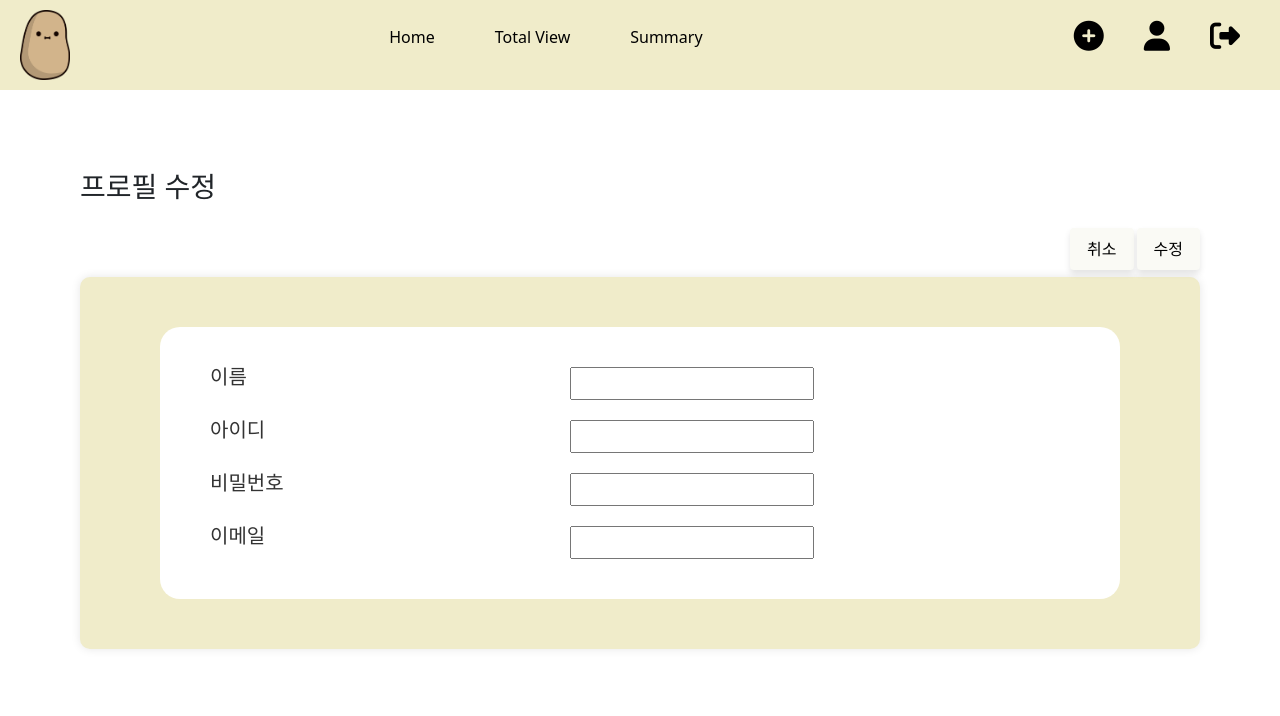
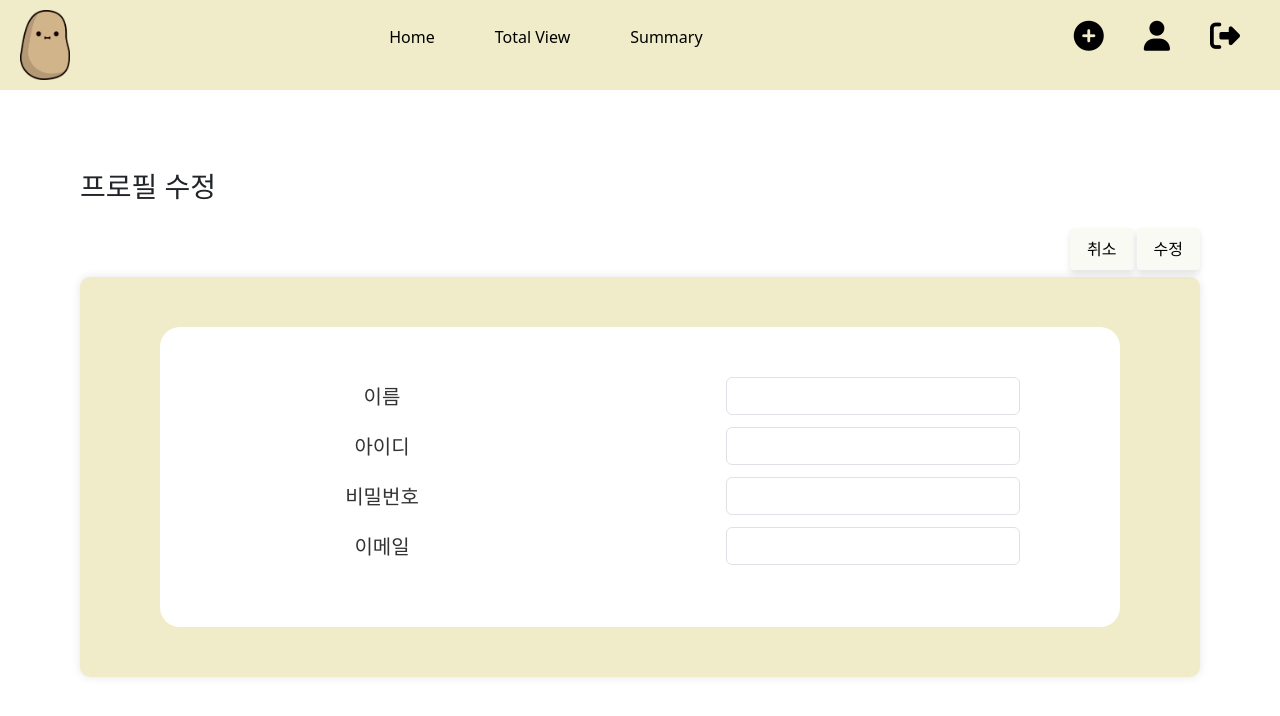
Before and after one commit to Hwijun-Kim/TalkingPotatoes, a Vue app in the folder project-TP/: page /profile in a window 1280 px wide. Shown: the top 716 px of the page. Built offline with nearby package versions, Linux system fonts and the light colour scheme.

Commit message:
profile,create,update 수정

```diff
--- a/project-TP/src/pages/CreateItem.vue
+++ b/project-TP/src/pages/CreateItem.vue
@@ -29,6 +29,7 @@
                   <div class="item-input">
                     <input
                       type="date"
+                      class="form-control"
                       id="date"
                       name="date"
                       style="text-align: center"
@@ -44,6 +45,7 @@
                   <div class="item-input">
                     <input
                       type="text"
+                      class="form-control"
                       id="amount"
                       name="amount"
                       maxlength="20"
@@ -61,6 +63,7 @@
                   <div class="item-input">
                     <select
                       id="type"
+                      class="form-select"
                       v-model="formData.type"
                       @change="updateCategories"
                     >
@@ -76,7 +79,11 @@
                     <label for="category">카테고리</label>
                   </div>
                   <div class="item-input">
-                    <select id="category" v-model="formData.category">
+                    <select
+                      class="form-select"
+                      id="category"
+                      v-model="formData.category"
+                    >
                       <option
                         v-for="option in categoryOptions"
                         :key="option"
@@ -96,6 +103,7 @@
                 </div>
                 <div class="item-input">
                   <textarea
+                    class="form-control"
                     name="memo"
                     id="memo"
                     placeholder="점심값 10,000원 지출"
@@ -252,7 +260,7 @@ button:hover {
 
 .item-text {
   display: flex;
-  padding: 10px 20px;
+  padding: 10px 39px;
   font-size: 20px;
   line-height: 20px;
   color: #333;
@@ -262,7 +270,7 @@ button:hover {
 
 .item-text-bold {
   display: flex;
-  padding: 10px 20px;
+  padding: 10px 39px;
   font-size: 20px;
   font-weight: 700;
   line-height: 20px;
--- a/project-TP/src/pages/Profile.vue
+++ b/project-TP/src/pages/Profile.vue
@@ -22,81 +22,73 @@
           <div class="flex-table">
             <div class="flex-cell grid-1">
               <div class="flex-table-item">
-                <div class="item-text width-per-40 m-width-per-30">
+                <div class="item-text">
                   <div class="flex-align-self-center">이름</div>
                 </div>
-                <div class="item-text width-per-60 m-width-per-70">
-                  <div class="flex-align-self-center">
+                <div class="item-input">
                   <input
                     type="text"
-                      id="uname"
-                      name="uid"
+                    class="form-control"
+                    id="name"
+                    name="name"
                     maxlength="20"
                     size="15"
                     style="text-align: center"
-                      title="orderFrom"
                   />
-                  </div>
                 </div>
               </div>
             </div>
             <div class="flex-cell grid-1">
               <div class="flex-table-item">
-                <div class="item-text width-per-40 m-width-per-30">
+                <div class="item-text">
                   <div class="flex-align-self-center">아이디</div>
                 </div>
-                <div class="item-text width-per-60 m-width-per-70">
-                  <div class="flex-align-self-center">
+                <div class="item-input">
                   <input
                     type="text"
-                      id="uid"
-                      name="uid"
+                    class="form-control"
+                    id="id"
+                    name="id"
                     maxlength="20"
                     size="15"
                     style="text-align: center"
-                      title="orderFrom"
                   />
-                  </div>
                 </div>
               </div>
             </div>
             <div class="flex-cell grid-1">
               <div class="flex-table-item">
-                <div class="item-text width-per-40 m-width-per-30">
+                <div class="item-text">
                   <div class="flex-align-self-center">비밀번호</div>
                 </div>
-                <div class="item-text width-per-60 m-width-per-70">
-                  <div class="flex-align-self-center">
+                <div class="item-input">
                   <input
-                      type="text"
+                    type="password"
+                    class="form-control"
                     id="pw"
                     name="pw"
                     maxlength="20"
                     size="15"
                     style="text-align: center"
-                      title="orderFrom"
                   />
-                  </div>
                 </div>
               </div>
             </div>
             <div class="flex-cell grid-1">
               <div class="flex-table-item">
-                <div class="item-text width-per-40 m-width-per-30">
+                <div class="item-text">
                   <div class="flex-align-self-center">이메일</div>
                 </div>
-                <div class="item-text width-per-60 m-width-per-70">
-                  <div class="flex-align-self-center">
+                <div class="item-input">
                   <input
-                      type="text"
+                    type="email"
+                    class="form-control"
                     id="email"
                     name="email"
                     maxlength="20"
                     size="15"
                     style="text-align: center"
-                      title="orderFrom"
                   />
-                  </div>
                 </div>
               </div>
             </div>
@@ -160,7 +152,7 @@ button:hover {
 }
 
 .card-item.basic {
-  padding: 30px;
+  padding: 50px;
   background: #fff;
   border-radius: 20px;
 }
@@ -181,10 +173,6 @@ button:hover {
   position: relative;
   display: flex;
   flex-wrap: wrap;
-}
-
-.grid-2 {
-  width: 50%;
 }
 
 .grid-1 {
@@ -221,7 +209,8 @@ button:hover {
 
 .item-text {
   display: flex;
-  padding: 10px 20px;
+  justify-content: center;
+  padding: 10px 40px;
   font-size: 20px;
   line-height: 20px;
   color: #333;
@@ -231,7 +220,7 @@ button:hover {
 
 .item-text-bold {
   display: flex;
-  padding: 10px 20px;
+  padding: 10px 40px;
   font-size: 20px;
   font-weight: 700;
   line-height: 20px;
@@ -265,4 +254,31 @@ button:hover {
 .width-per-60 {
   width: 60%;
 }
+
+.flex-table {
+  display: flex;
+  justify-content: space-between;
+  flex-wrap: wrap;
+}
+
+.flex-cell {
+  display: flex;
+  align-items: center;
+  margin-bottom: 10px;
+}
+
+.flex-table-item {
+  display: flex;
+  width: 100%;
+  justify-content: space-between;
+}
+
+.item-text {
+  width: 40%;
+}
+
+.item-input {
+  width: 40%;
+  padding-right: 50px;
+}
 </style>
--- a/project-TP/src/pages/UpdateItem.vue
+++ b/project-TP/src/pages/UpdateItem.vue
@@ -2,7 +2,7 @@
   <section class="contents-wrap">
     <div class="con_title-group">
       <div class="con-title">
-        <h3>신규 등록</h3>
+        <h3>상세 정보</h3>
       </div>
     </div>
     <div class="basic-group">
@@ -30,6 +30,7 @@
                   <div class="item-input">
                     <input
                       type="date"
+                      class="form-control"
                       id="date"
                       name="date"
                       style="text-align: center"
@@ -45,6 +46,7 @@
                   <div class="item-input">
                     <input
                       type="text"
+                      class="form-control"
                       id="amount"
                       name="amount"
                       maxlength="20"
@@ -62,6 +64,7 @@
                   <div class="item-input">
                     <select
                       id="type"
+                      class="form-select"
                       v-model="formData.type"
                       @change="updateCategories"
                     >
@@ -77,7 +80,11 @@
                     <label for="category">카테고리</label>
                   </div>
                   <div class="item-input">
-                    <select id="category" v-model="formData.category">
+                    <select
+                      class="form-select"
+                      id="category"
+                      v-model="formData.category"
+                    >
                       <option
                         v-for="option in categoryOptions"
                         :key="option"
@@ -97,6 +104,7 @@
                 </div>
                 <div class="item-input">
                   <textarea
+                    class="form-control"
                     name="memo"
                     id="memo"
                     placeholder="점심값 10,000원 지출"
@@ -148,7 +156,7 @@ export default {
   background-color: #f0ecca;
   border-radius: 10px;
   box-shadow: 0 0 10px rgba(0, 0, 0, 0.1);
-  width: 100%;
+  width: 100vx;
   text-align: center;
   padding-left: 100px;
   padding-right: 100px;
@@ -253,7 +261,7 @@ button:hover {
 
 .item-text {
   display: flex;
-  padding: 10px 20px;
+  padding: 10px 39px;
   font-size: 20px;
   line-height: 20px;
   color: #333;
@@ -263,7 +271,7 @@ button:hover {
 
 .item-text-bold {
   display: flex;
-  padding: 10px 20px;
+  padding: 10px 39px;
   font-size: 20px;
   font-weight: 700;
   line-height: 20px;
```
Lines whose indentation alone changed are shown as unchanged.
